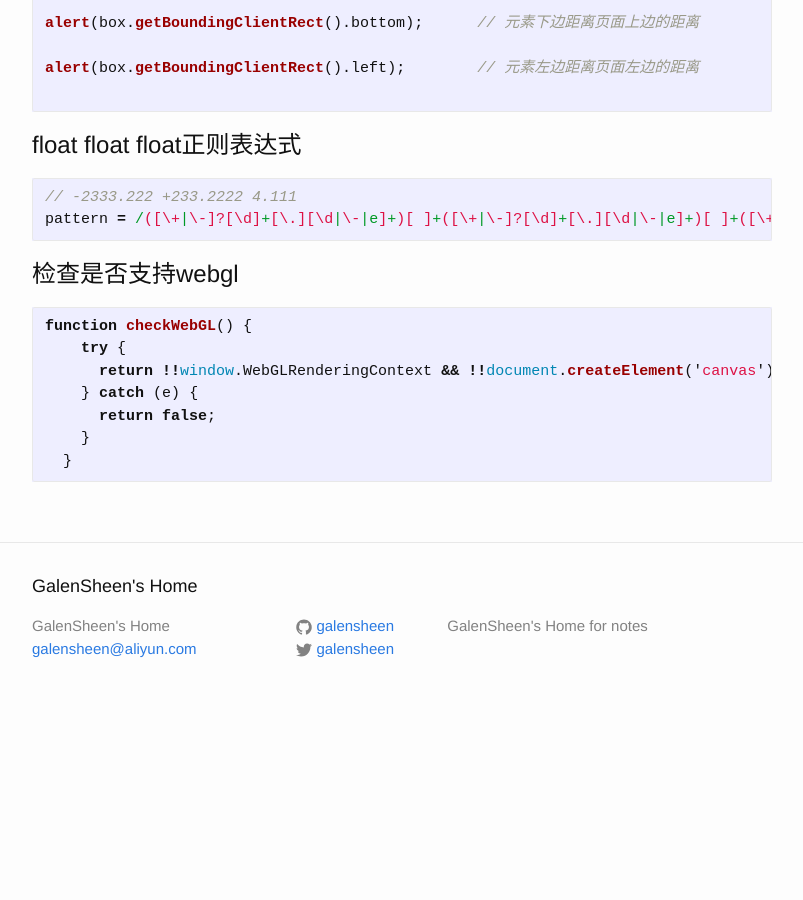
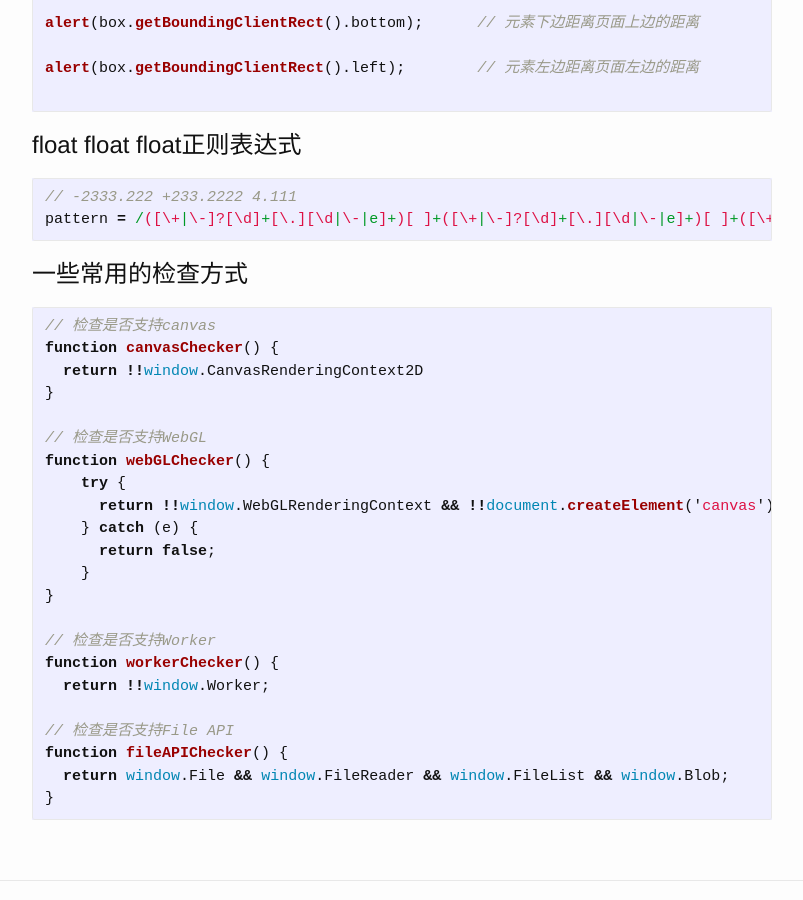
Before and after one commit to galensheen/galensheen.github.io, a Jekyll site: the page built from _posts/tattle/2017-01-15-js-note.md, in a window 1280 px wide and 900 px high, scrolled down 900 px. Shown: the whole window, without its empty margins (238-1041 px from the left). Built offline with Jekyll 4.4.1, drawn with Linux system fonts in a browser that asks for light colours; our own code applies the rules of GitHub Pages for plain Markdown files; before the commit the page ends 1620 px from its top, so only the background shows below that.

Commit message:
增加常用的检查方式

````diff
--- a/_posts/tattle/2017-01-15-js-note.md
+++ b/_posts/tattle/2017-01-15-js-note.md
@@ -44,14 +44,29 @@ alert(box.getBoundingClientRect().left);        // 元素左边距离页面左
 pattern = /([\+|\-]?[\d]+[\.][\d|\-|e]+)[ ]+([\+|\-]?[\d]+[\.][\d|\-|e]+)[ ]+([\+|\-]?[\d]+[\.][\d|\-|e]+)/g
 ```
 
-# 检查是否支持webgl
+# 一些常用的检查方式
 
 ```javascript
-function checkWebGL() {
+// 检查是否支持canvas
+function canvasChecker() {
+  return !!window.CanvasRenderingContext2D
+}
+
+// 检查是否支持WebGL
+function webGLChecker() {
     try {
       return !!window.WebGLRenderingContext && !!document.createElement('canvas').getContext('experimental-webgl');
     } catch (e) {
       return false;
     }
-  }
+}
+
+// 检查是否支持Worker
+function workerChecker() {
+  return !!window.Worker;
+
+// 检查是否支持File API
+function fileAPIChecker() {
+  return window.File && window.FileReader && window.FileList && window.Blob;
+}
 ```
````
